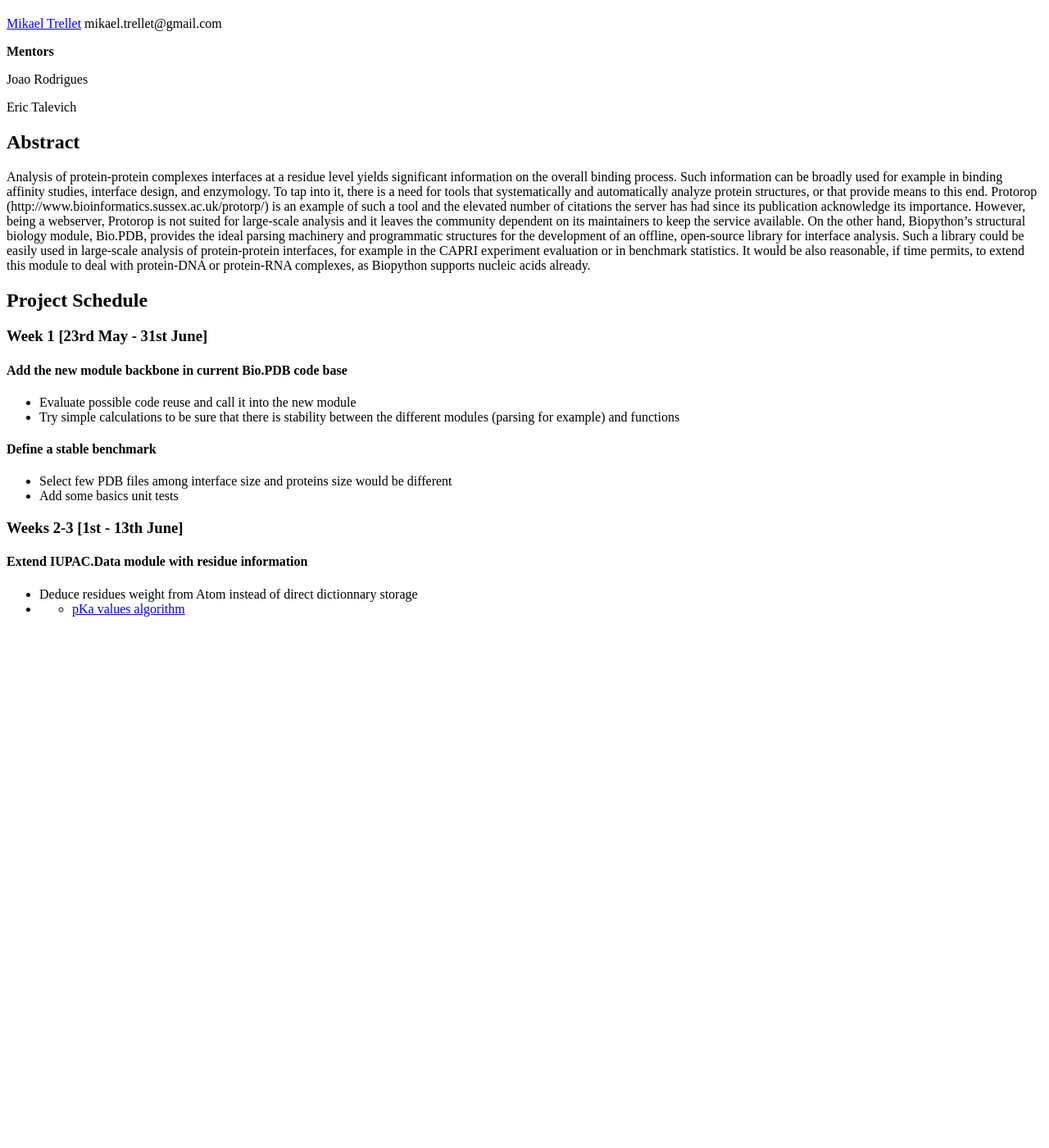
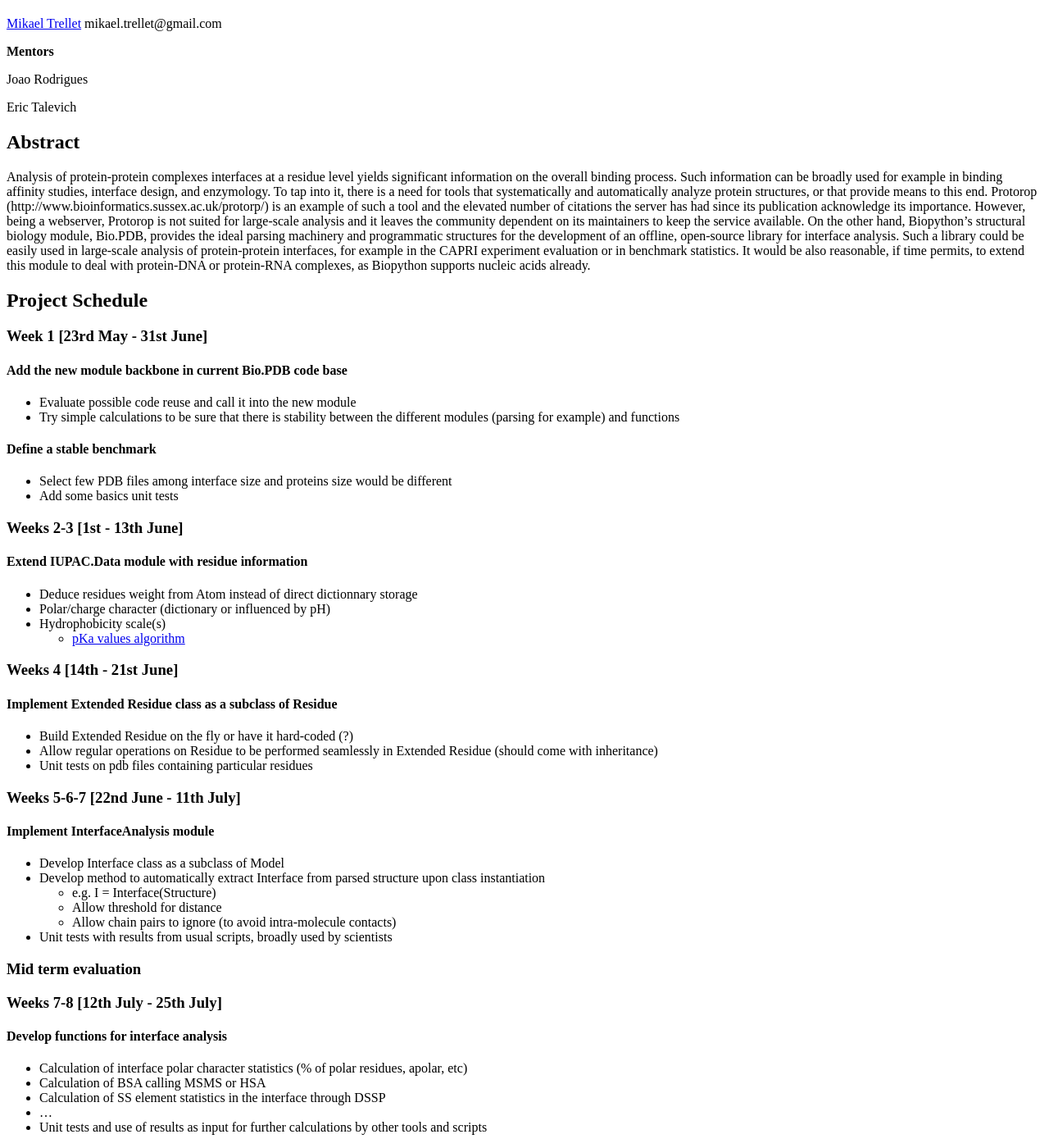
Before and after one commit to biopython/biopython.github.io, a Jekyll site: the page built from wiki/GSoC2011_mtrellet.md, in a window 1280 px wide and 1400 px high, scrolled down 107 px. Shown: the whole window at 82% size. Built offline with Jekyll 4.4.1, drawn with Linux system fonts in a browser that asks for light colours; before the commit the page ends 900 px from its top, so only the background shows below that.

Commit message:
Change to wiki page

```diff
--- a/wiki/GSoC2011_mtrellet.md
+++ b/wiki/GSoC2011_mtrellet.md
@@ -62,5 +62,43 @@ Project Schedule
 
 -   Deduce residues weight from Atom instead of direct dictionnary
     storage
--   -   [pKa values
+-   Polar/charge character (dictionary or influenced by pH)
+-   Hydrophobicity scale(s)
+    -   [pKa values
         algorithm](http://www3.interscience.wiley.com/journal/112117957/abstract)
+
+### Weeks 4 \[14th - 21st June\]
+
+#### Implement Extended Residue class as a subclass of Residue
+
+-   Build Extended Residue on the fly or have it hard-coded (?)
+-   Allow regular operations on Residue to be performed seamlessly in
+    Extended Residue (should come with inheritance)
+-   Unit tests on pdb files containing particular residues
+
+### Weeks 5-6-7 \[22nd June - 11th July\]
+
+#### Implement InterfaceAnalysis module
+
+-   Develop Interface class as a subclass of Model
+-   Develop method to automatically extract Interface from parsed
+    structure upon class instantiation
+    -   e.g. I = Interface(Structure)
+    -   Allow threshold for distance
+    -   Allow chain pairs to ignore (to avoid intra-molecule contacts)
+-   Unit tests with results from usual scripts, broadly used by
+    scientists
+
+### Mid term evaluation
+
+### Weeks 7-8 \[12th July - 25th July\]
+
+#### Develop functions for interface analysis
+
+-   Calculation of interface polar character statistics (% of polar
+    residues, apolar, etc)
+-   Calculation of BSA calling MSMS or HSA
+-   Calculation of SS element statistics in the interface through DSSP
+-   ...
+-   Unit tests and use of results as input for further calculations by
+    other tools and scripts
```
Also changed, not shown: 1 other file.
